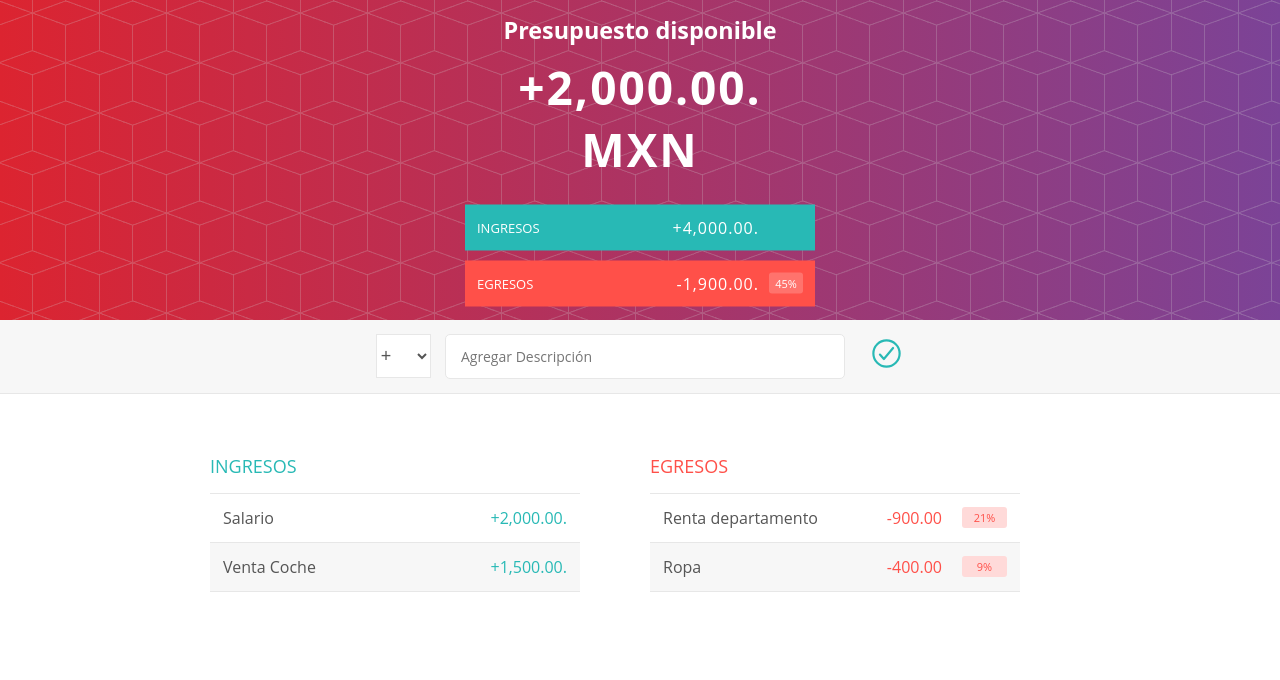
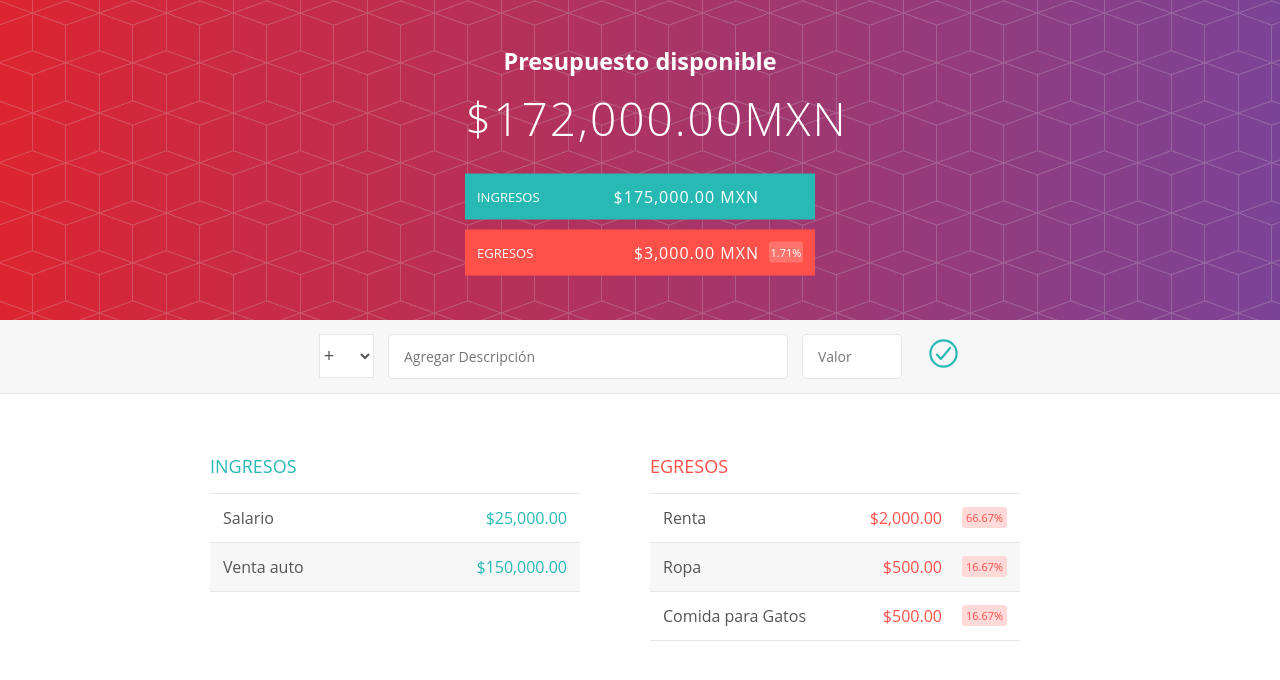
Before and after one commit to Asot440/Proyecto_App_Presupuesto, a plain HTML site: page index.html in a window 1280 px wide. Drawn offline with nearby package versions, Linux system fonts and the light colour scheme.

Commit message:
Ya esta funcional, solo falta entender cada elemento xD

```diff
--- a/index.html
+++ b/index.html
@@ -7,16 +7,15 @@
     <link rel="stylesheet" href="css/estilos.css">
     <script type="module" src="https://unpkg.com/ionicons@7.1.0/dist/ionicons/ionicons.esm.js"></script>
     <script nomodule src="https://unpkg.com/ionicons@7.1.0/dist/ionicons/ionicons.js"></script>
-    <script src="js/app.js"></script>
 </head>
-<body>
+<body onload="cargarApp()">
     <header>
         <div class="cabecero">
             <div class="presupuesto">
                 <div class="presupuesto_titulo">
                     <h3>Presupuesto disponible</h3>
                 </div>
-                <div class="presupuesto_valor">
+                <div class="presupuesto_valor" id="presupuesto">
                     <h4>+2,000.00. MXN</h4>
                 </div>
                 <div class="presupuesto_ingreso limpiarEstilos">
@@ -24,7 +23,7 @@
                         Ingresos
                     </div>
                     <div class="derecha">
-                        <div class="presupuesto_ingreso--valor">
+                        <div class="presupuesto_ingreso--valor" id="ingresos">
                             +4,000.00.
                         </div>
                         <div class="presupuesto_ingreso--porcentaje">
@@ -37,10 +36,10 @@
                         Egresos
                     </div>
                     <div class="derecha limpiarEstilos">
-                        <div class="presupuesto_egreso--valor">
+                        <div class="presupuesto_egreso--valor" id="egresos">
                             -1,900.00.
                         </div>
-                        <div class="presupuesto_egreso--porcentaje">
+                        <div class="presupuesto_egreso--porcentaje" id="porcentaje">
                             45%
                         </div>
                     </div>
@@ -49,7 +48,8 @@
         </div>
     </header>
 
-    <form id="forma">
+<!--Formulario Agregar datos-->
+    <form id="forma" onsubmit="return false">
         <div class="agregar">
             <div class="agregar_contenedor">
                 <select class="agregar_tipo" name="" id="tipo">
@@ -57,8 +57,8 @@
                     <option value="egreso">-</option>
                 </select>
                 <input class="agregar_descripcion" type="text" placeholder="Agregar Descripción" id="descripcion">
-                <!--<input class="agregar_valor" type="number" placeholder="Valor" value="valor" step="any">-->
-                <button class="agregar_btn"><ion-icon name="checkmark-circle-outline"></ion-icon></button>
+                <input class="agregar_valor" type="number" placeholder="Valor" value="valor" step="any" id="valor">
+                <button class="agregar_btn"><ion-icon name="checkmark-circle-outline" onclick="agregarDato()"></ion-icon></button>
             </div>
         </div>
     </form>
@@ -133,5 +133,6 @@
             </div>
         </div>
     </div>
+    <script src="js/app.js"></script>
 </body>
 </html>
--- a/js/app.js
+++ b/js/app.js
@@ -1,42 +1,176 @@
-let ingresos=[{
-    Quincena: 9000,
-    Venta: 400
-}];
+//---------Duda--------------
+class Dato{
+    constructor(descripcion, valor){
+        this._descripcion=descripcion;
+        this._valor=valor;
+    }
+    get descripcion(){
+        return this._descripcion;
+    }
+    set descripcion(descripcion){
+        this._descripcion=descripcion;
+    }
+    get valor(){
+        return this._valor;
+    }
+    set valor(valor){
+        this._valor=valor;
+    }
+}
 
-let egresos=[{
-    Renta: 900,
-    Ropa:400
-}];
+class Ingreso extends Dato{
+    static contadorIngresos=0;
+    constructor(descripcion, valor){
+        super(descripcion, valor);
+        this._id=++Ingreso.contadorIngresos;
+    }
+    get id(){
+        return this._id;
+    }
+}
 
-//Funcion total ingresos
+class Egreso extends Dato{
+    static contadorEgresos=0;
+    constructor(descripcion, valor){
+        super(descripcion, valor);
+        this._id=++Egreso.contadorEgresos
+    }
+    get id(){
+        return this._id;
+    }
+}
+
+const ingresos= [new Ingreso("Salario", 25000), new Ingreso("Venta auto", 150000)];
+
+const egresos=[new Egreso("Renta", 2000), new Egreso("Ropa", 500), new Egreso("Comida para Gatos", 500) ];
+
+//-------Funcion total ingresos---------
+
 const totalIngresos = () => {
     let totalIngreso = 0;
     for (let ingreso of ingresos){
-        for(let elemento in ingreso){
-            totalIngreso += ingreso[elemento];
+            totalIngreso += ingreso.valor;
         }
-    }
-    return totalIngreso
+    return totalIngreso;
 }
 
-//Funcion total egresos
+//-------Funcion total egresos---------
+
 const totalEgresos = () => {
-    let totalEgreso = 0;
-    for (let egreso of egresos){
-        for(let elemento in egreso){
-            totalEgreso += egreso[elemento]
-        }
+    let totalEgreso=0;
+    for(let egreso of egresos){
+        totalEgreso += egreso.valor;
     }
-    return totalEgreso
+    return totalEgreso;
 }
 
 const cargarCabecero = () => {
     let presupuesto = totalIngresos()-totalEgresos();
+    document.getElementById("presupuesto").innerHTML=formatoMoneda(presupuesto)+"MXN";
     let porcentajeEgreso = totalEgresos()/totalIngresos();
-    console.log(presupuesto);
-    console.log(porcentajeEgreso);
-    console.log(totalIngresos());
-    console.log(totalEgresos());
+    document.getElementById("porcentaje").innerHTML=formatoPorcentaje(porcentajeEgreso);
+    document.getElementById("ingresos").innerHTML=formatoMoneda(totalIngresos())+" MXN";
+    document.getElementById("egresos").innerHTML=formatoMoneda(totalEgresos())+" MXN";
 }
 
-cargarCabecero();
+//-------------Formatos moneda y porcentaje-------------
+const formatoMoneda = (valor) => {
+    return valor.toLocaleString("es-MX", {style: "currency", currency: "MXN", minimumFractionDigits: 2});
+}
+const formatoPorcentaje = (valor) => {
+    return valor.toLocaleString("es-MX", {style: "percent", minimumFractionDigits: 2});
+}
+
+const cargarApp =() => {
+    cargarCabecero();
+    cargarIngresos();
+    cargarEgresos();
+}
+
+const cargarIngresos = () => {
+    let ingresosHTML= "";
+    for(let ingreso of ingresos){
+        ingresosHTML += crearIngresoHTML(ingreso);
+    }
+    document.getElementById("lista-ingresos").innerHTML=ingresosHTML;
+}
+
+const crearIngresoHTML = (ingreso) => {
+    let ingresoHTML=`
+    <div class="elemento limpiarEstilos">
+        <div class="elemento_descripcion">
+            ${ingreso.descripcion}
+        </div>
+        <div class="derecha limpiarEstilos">
+            <div class="elemento_valor">
+                ${formatoMoneda(ingreso.valor)}
+            </div>
+            <div class="elemento_eliminar">
+                <button class="elemento_eliminar--btn"> <ion-icon name="close-circle-outline" onclick="eliminarIngreso(${ingreso.id})"></ion-icon></button>
+            </div>
+        </div>
+    </div>`
+    return ingresoHTML;
+}
+
+const cargarEgresos = () =>{
+    let egresosHTML="";
+    for(let egreso of egresos){
+        egresosHTML+=crearEgresoHTML(egreso);
+    }
+    document.getElementById("lista-egresos").innerHTML=egresosHTML;
+}
+
+const crearEgresoHTML = (egreso) => {
+    let egresoHTML =`
+    <div class="elemento limpiarEstilos">
+        <div class="elemento_descripcion">
+            ${egreso.descripcion}
+        </div>
+        <div class="derecha limpiarEstilos">
+            <div class="elemento_valor">
+                ${formatoMoneda(egreso.valor)}
+            </div>
+            <div class="elemento_porcentaje">
+                ${formatoPorcentaje(egreso.valor/totalEgresos())}
+            </div>
+            <div class="elemento_eliminar">
+                <button class="elemento_eliminar--btn"><ion-icon name="close-circle-outline" onclick="eliminarEgreso(${egreso.id})"></ion-icon></button>
+            </div>
+        </div>
+    </div>`
+    return egresoHTML;
+}
+
+const eliminarEgreso = (id) => {
+    let indiceEliminar=egresos.findIndex(egreso => egreso.id===id);
+    egresos.splice(indiceEliminar, 1);
+    cargarCabecero();
+    cargarEgresos();
+}
+
+const eliminarIngreso = (id) => {
+    let indiceEliminar=ingresos.findIndex(ingreso => ingreso.id===id);
+    ingresos.splice(indiceEliminar, 1);
+    cargarCabecero();
+    cargarIngresos();
+}
+
+const agregarDato = () => {
+    let forma=document.getElementById("forma");
+    let tipo=document.getElementById("tipo").value;
+    let descripcion=document.getElementById("descripcion").value;
+    let valor=document.getElementById("forma").valor.value;
+    if(descripcion !== "" && valor !== ""){
+        if(tipo === "ingreso"){
+            ingresos.push(new Ingreso(descripcion, +valor));
+            cargarCabecero();
+            cargarIngresos();
+        }
+        else if(tipo === "egreso"){
+            egresos.push(new Egreso(descripcion, +valor));
+            cargarCabecero();
+            cargarEgresos();
+        }
+    }
+}
```
